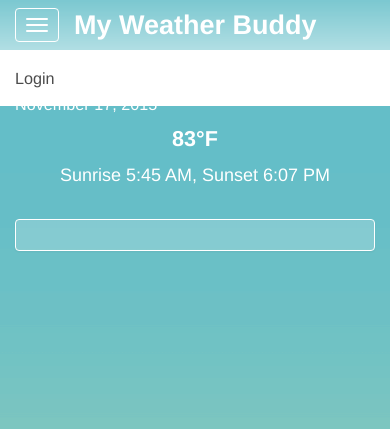
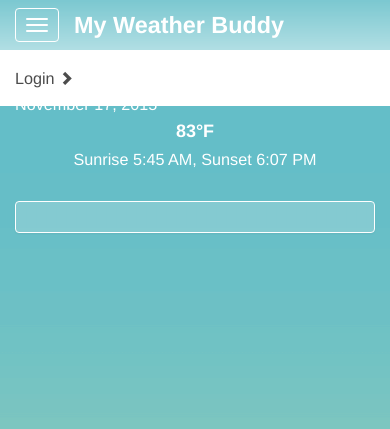
Before and after one commit to fchandra09/weather-buddy, a PHP site: page / in a window 390 px wide, after a click that opens the changed part. Shown: the top 429 px of the page. Run offline with PHP 8.4, Linux system fonts and the light colour scheme; data that the repository does not hold is empty; some libraries are stand-ins or nearby versions; some web fonts are replaced.

Commit message:
Fixed issues for mobile layout.

```diff
--- a/application/views/_templates/header.php
+++ b/application/views/_templates/header.php
@@ -153,21 +153,36 @@
 							<?php echo $user->First_Name . " " . $user->Last_Name ?>
 						</li>
 						<li>
-							<a href="<?php echo URL_WITH_INDEX_FILE; ?>home/today">Today's Weather</a>
+							<a href="<?php echo URL_WITH_INDEX_FILE; ?>home/today">
+								Today's Weather
+								<span class="glyphicon glyphicon-chevron-right"></span>
+							</a>
 						</li>
 						<li>
-							<a href="<?php echo URL_WITH_INDEX_FILE; ?>home/scheduled">Personalized Weather</a>
+							<a href="<?php echo URL_WITH_INDEX_FILE; ?>home/scheduled">
+								Personalized Weather
+								<span class="glyphicon glyphicon-chevron-right"></span>
+							</a>
 						</li>
 						<li>
-							<a href="<?php echo URL_WITH_INDEX_FILE; ?>user">Settings</a>
+							<a href="<?php echo URL_WITH_INDEX_FILE; ?>user">
+								Settings
+								<span class="glyphicon glyphicon-chevron-right"></span>
+							</a>
 						</li>
 						<li>
-							<a href="<?php echo URL_WITH_INDEX_FILE; ?>user/logout">Logout</a>
+							<a href="<?php echo URL_WITH_INDEX_FILE; ?>user/logout">
+								Logout
+								<span class="glyphicon glyphicon-chevron-right"></span>
+							</a>
 						</li>
 					<?php }
 					else { ?>
 						<li>
-							<a href="<?php echo URL_WITH_INDEX_FILE; ?>user">Login</a>
+							<a href="<?php echo URL_WITH_INDEX_FILE; ?>user">
+								Login
+								<span class="glyphicon glyphicon-chevron-right"></span>
+							</a>
 						</li>
 					<?php } ?>
 				</ul>
--- a/public/css/weather-buddy.css
+++ b/public/css/weather-buddy.css
@@ -61,7 +61,7 @@
 }
 .navbar-inverse .navbar-toggle:hover,
 .navbar-inverse .navbar-toggle:focus {
-	background-color: #4c4c4c;
+	background-color: transparent;
 }
 .navbar-inverse .navbar-collapse,
 .navbar-inverse .navbar-form {
@@ -70,6 +70,9 @@
 @media (max-width: 767px) {
 	.navbar-inverse {
 		background-color: #fff;
+	}
+	.navbar-inverse .navbar-brand {
+		font-size: 1.625rem;
 	}
 	.navbar-inverse .navbar-nav > li > a,
 	.navbar-inverse .navbar-nav > .open > a,
@@ -93,6 +96,9 @@
 #navbar-mobile a {
 	font-size: 1.125rem;
 	font-weight: normal;
+}
+#navbar-mobile .glyphicon {
+	font-size: 1rem;
 }
 #navbar-mobile .user-name {
 	padding: 10px 15px;
@@ -243,30 +249,29 @@
 		display: none;
 	}
 	.welcome {
-		font-size: 1.375rem;
-		margin: 30px 0 8px;
+		font-size: 1.25rem;
+		margin: 20px 0 3px;
 	}
 	.important-info {
-		font-size: 1.5rem;
-		margin: 8px 0;
+		font-size: 1.25rem;
+		margin: 3px 0;
 	}
 	.important-info .glyphicon {
-		font-size: 1.25rem;
-		margin-left: 8px;
+		font-size: 1rem;
+		margin-left: 3px;
 	}
 	.additional-info {
-		font-size: 1.25rem;
-		margin: 8px 0;
+		font-size: 1.125rem;
+		margin: 3px 0;
 	}
 	.additional-info .glyphicon {
 		font-size: 1rem;
-		margin-left: 8px;
+		margin-left: 5px;
 	}
 	.weather-details {
 		margin: 30px 0 10px;
 	}
 }
-
 
 .weather-icon {
 	height: 25px;
```
